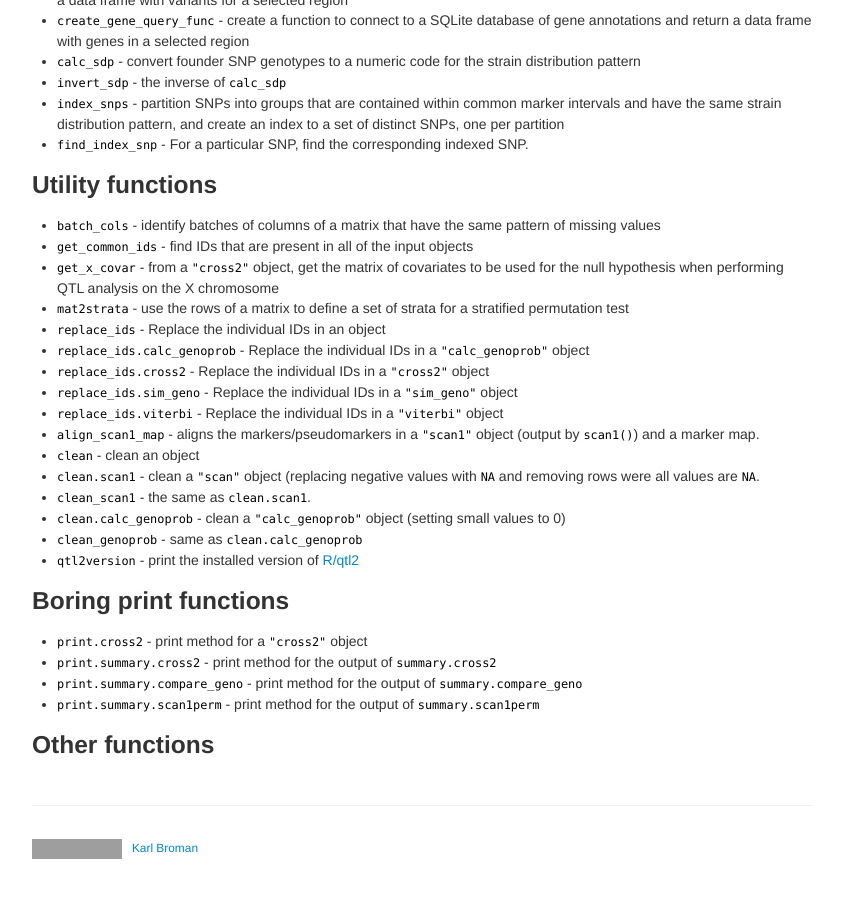
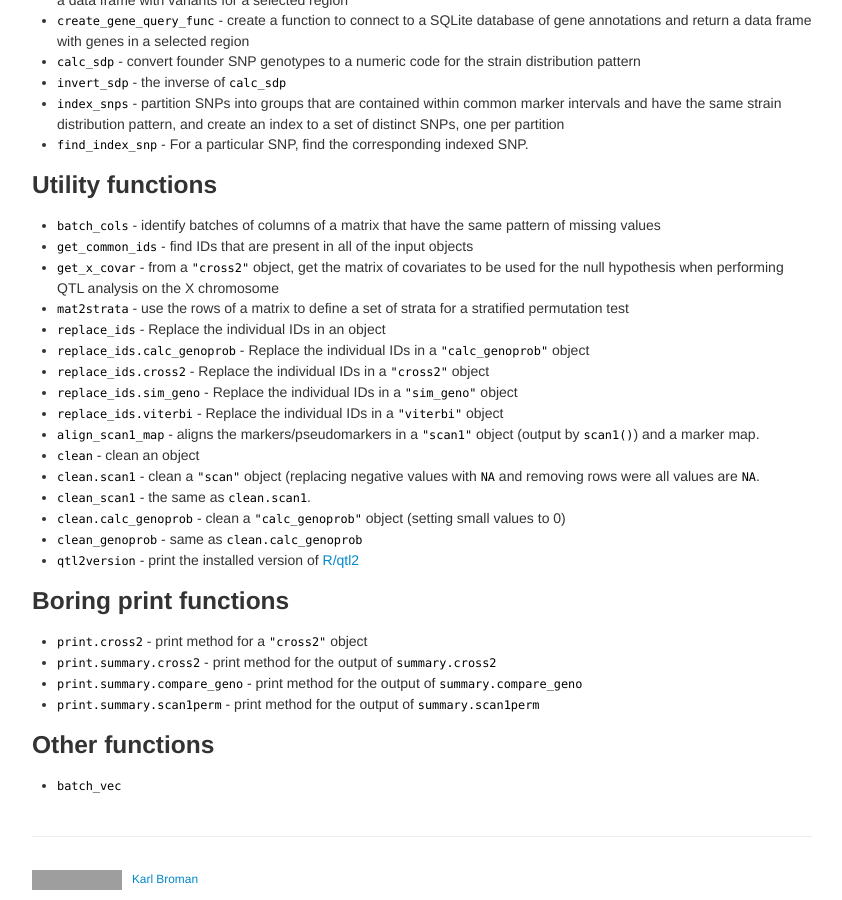
Before and after one commit to rqtl/qtl2, a Jekyll site: the page built from pages/rqtl2_functions.md, in a window 1280 px wide and 900 px high, scrolled down 3852 px. Shown: the whole window, without its empty margins (218-1060 px from the left). Built offline with Jekyll 4.4.1, drawn with Linux system fonts in a browser that asks for light colours; before the commit the page ends 4721 px from its top, so only the background shows below that; grey boxes are pictures that could not be loaded.

Commit message:
Add batch_vec to pages/rqtl2_functions.md; not yet annotated

```diff
--- a/pages/rqtl2_functions.md
+++ b/pages/rqtl2_functions.md
@@ -301,3 +301,4 @@ description: Annotated/categorized list of functions in R/qtl2
 
 
 ### Other functions
+- `batch_vec`
```
